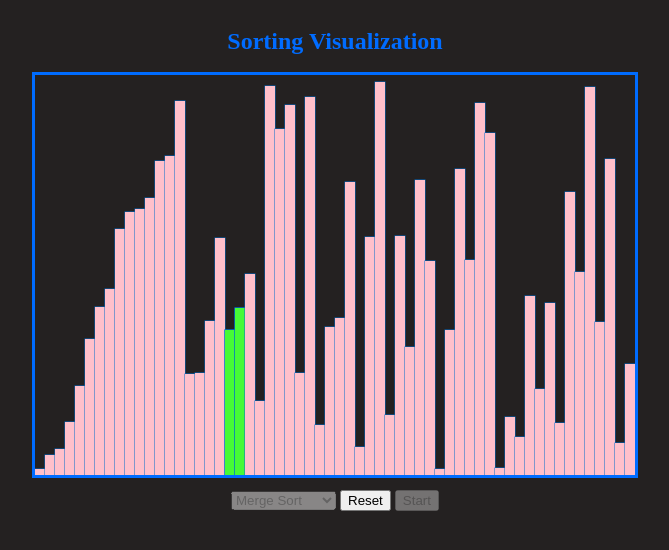
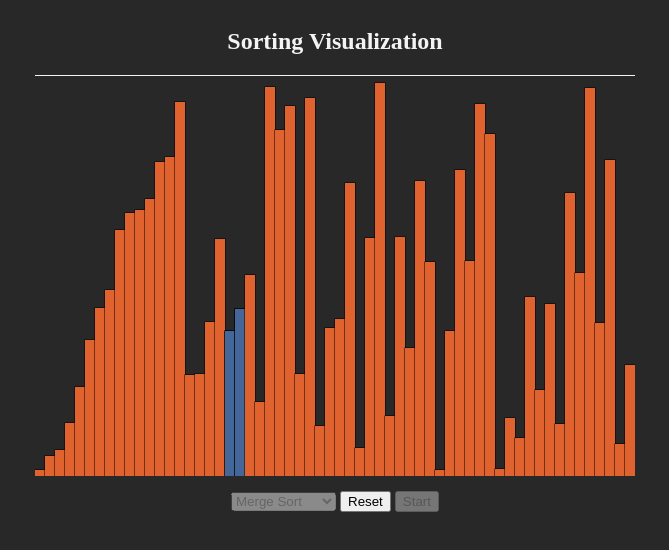
Before and after one commit to nitch193/Visualize-Sorting, a website built with webpack: page src/index.html in a window 1280 px wide. Both pictures are taken after a click on the button "Start". Shown: the whole page, without its empty margins (305-974 px from the left). Built offline with nearby package versions, Linux system fonts and the light colour scheme.

Commit message:
changed the look

```diff
--- a/src/App/drawCanvas.js
+++ b/src/App/drawCanvas.js
@@ -1,7 +1,8 @@
 export default function drawCanvas(canvas, array) {
   let ctx = canvas.getContext("2d");
-  ctx.strokeStyle = "#006fce";
-  ctx.fillStyle = "pink";
+  ctx.clearRect(0, 0, canvas.width, canvas.height);
+  ctx.strokeStyle = "black";
+  ctx.fillStyle = "#e0622f";
   let xStart = 0;
   for (let i = 0; i < array.length; i++) {
     ctx.fillRect(xStart, canvas.height - array[i], 10, array[i]);
--- a/src/App/drawWhileSorting.js
+++ b/src/App/drawWhileSorting.js
@@ -2,18 +2,21 @@ export default async function drawWhileSorting(array, states, canvas) {
   let ctx = canvas.getContext("2d");
   ctx.clearRect(0, 0, canvas.width, canvas.height);
   for (let i = 0; i < array.length; i++) {
-    ctx.fillStyle = "pink";
+    ctx.fillStyle = "#e0622f";
     ctx.strokeRect(i * 10, canvas.height - array[i], 10, array[i]);
     ctx.fillRect(i * 10, canvas.height - array[i], 10, array[i]);
+    ctx.strokeStyle = "black";
     if (states[i] === 1) {
-      ctx.fillStyle = "#46fa37";
+      ctx.fillStyle = "#469";
+      ctx.strokeStyle = "black";
       ctx.strokeRect(i * 10, canvas.height - array[i], 10, array[i]);
       ctx.fillRect(i * 10, canvas.height - array[i], 10, array[i]);
       states[i] = -1;
     }
     if (states[i] === 0) {
-      ctx.fillStyle = "#ff2f";
-      ctx.strokeRect(i * 10, canvas.height - array[i], 10, array[i]);
+      ctx.strokeStyle = "black";
+      ctx.fillStyle = "#f3f4ed";
+      ctx.strokeRect(i * 10, canvas.heigh7t - array[i], 10, array[i]);
       ctx.fillRect(i * 10, canvas.height - array[i], 10, array[i]);
       states[i] = -1;
     }
--- a/src/index.js
+++ b/src/index.js
@@ -11,9 +11,6 @@ const canvas = document.getElementById("my-canvas");
 const selected = document.getElementById("method");
 const reset = document.getElementById("reset");
 const start = document.getElementById("start");
-// bubbleSort(array, state, canvas);
-// _mergeSort(array, state, canvas);
-// _quickSort(array, state, canvas);
 
 function Init() {
   let { array, state } = newArray(canvas.width, canvas.height);
--- a/src/style.css
+++ b/src/style.css
@@ -1,7 +1,7 @@
 body {
   position: relative;
-  color: #006cff;
-  background-color: #242121;
+  color: #f3f3f3;
+  background-color: #282828;
   display: flex;
   justify-content: center;
   align-items: center;
@@ -12,6 +12,12 @@ body {
 }
 
 #my-canvas {
-  outline: #006cff 3px solid;
+  /* -moz-transform: scaleY(-1);
+  -o-transform: scaleY(-1);
+  -webkit-transform: scaleY(-1);
+  transform: scaleY(-1);
+  filter: FlipV;
+  -ms-filter: "FlipV"; */
+  border-top: #f3f4ed solid 1px;
   margin: 0 auto;
 }
```
